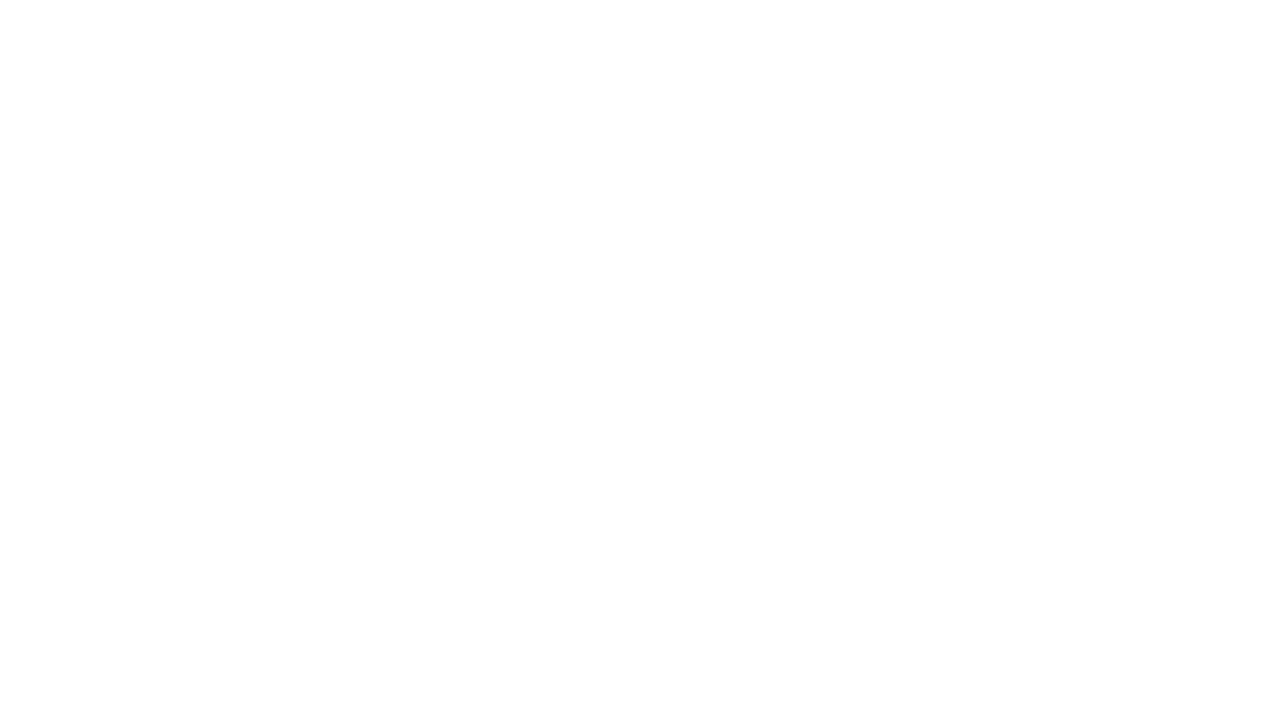
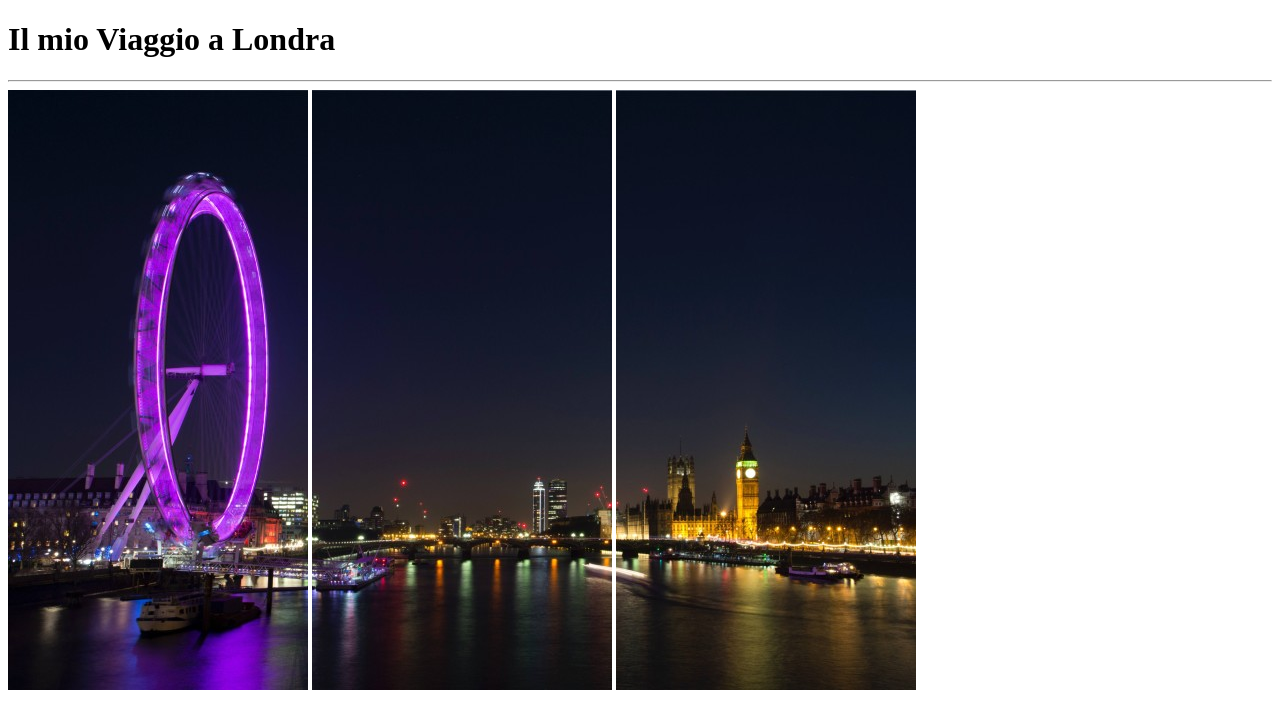
Before and after one commit to EduardoVaccarella/html-london-trip, a plain HTML site: page index.html in a window 1280 px wide. Drawn offline with Linux system fonts and the light colour scheme.

Commit message:
Header con immagini

```diff
--- a/index.html
+++ b/index.html
@@ -7,6 +7,11 @@
     <title>Document</title>
 </head>
 <body>
+    <h1>Il mio Viaggio a Londra</h1>
+    <hr>
+    <img src="immagini/pexels-bill-emrich-230794-0.jpg">
+    <img src="immagini/pexels-bill-emrich-230794-1.jpg">
+    <img src="immagini/pexels-bill-emrich-230794-2.jpg">
 
 </body>
 </html>
```
Also changed, not shown: immagini/pexels-bill-emrich-230794-0.jpg (added), immagini/pexels-bill-emrich-230794-1.jpg (added), immagini/pexels-bill-emrich-230794-2.jpg (added), 1 other file.
